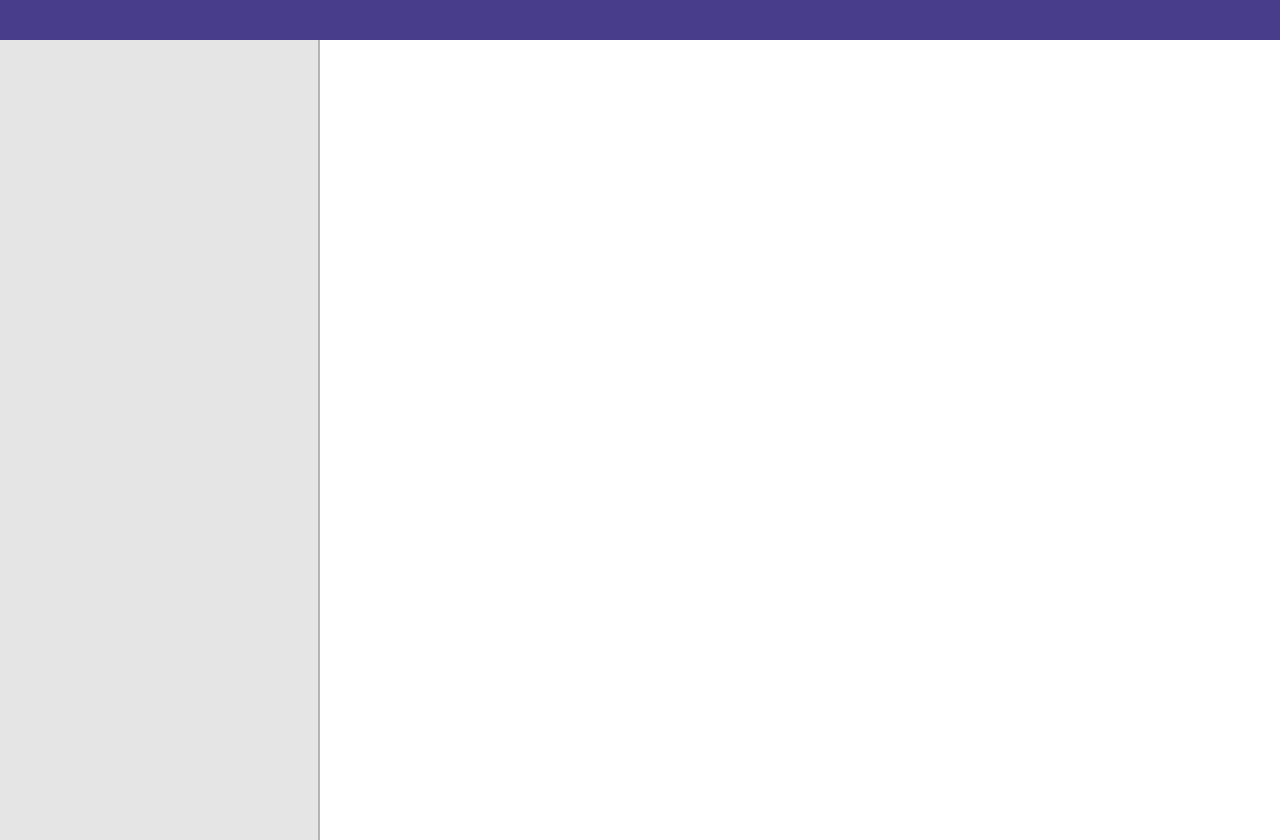
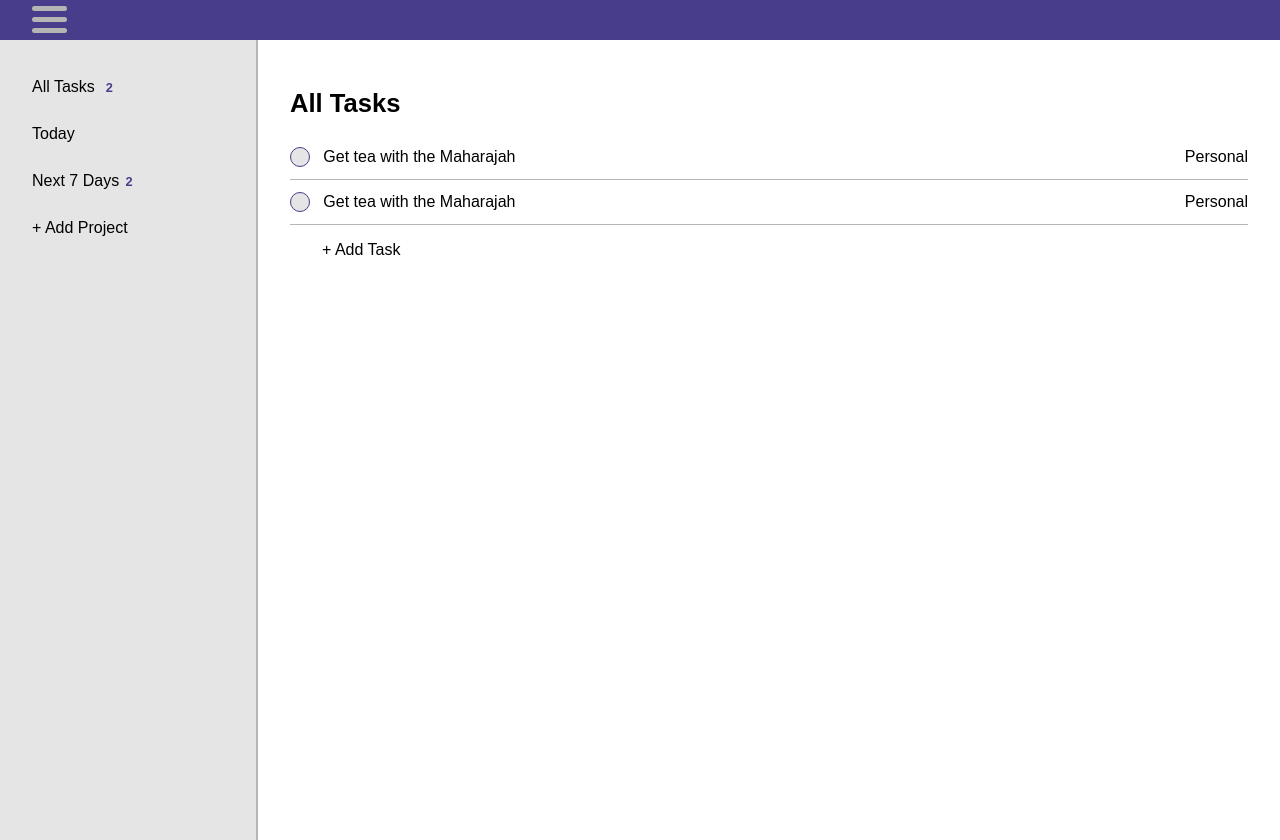
Before and after one commit to joshua-a-jones/todo-list-project, a plain HTML site: page index.html in a window 1280 px wide. Drawn offline with Linux system fonts and the light colour scheme.

Commit message:
added mouseover styling and some javascript for the list and task objects

```diff
--- a/index.css
+++ b/index.css
@@ -3,25 +3,36 @@
     --light-gray-bg: #e5e5e5;
     --dark-gray-bg: #b5b5b5;
     --dark-purple-bg: #483d8b;
+    --light-purple-bg: #D1D6FF;
 }
 
 /* typography */
 
+body {
+    font-family: Arial, Helvetica, sans-serif;
+}
 
+.count {
+    color: darkslateblue;
+    font-size: 0.8em;
+    font-weight: 600;
+    margin-left: 0.5em;
+}
+
+h1 {
+    font-size: 1.6em;
+}
 
 
 /* layout */
 
-header {
-
-}
 
 .container {
     display: flex;
 }
 
 .container-header {
-    background-color: ;
+
     height: 40px;
     background-color: var(--dark-purple-bg);
 }
@@ -38,8 +49,7 @@ main {
 }
 
 .container-side-bar {
-    width: 25%;
-    min-width: 16em;
+    width: 16em;
     background-color: var(--light-gray-bg);
     height: 100%;
     border-right: solid 2px var(--dark-gray-bg);
@@ -47,6 +57,97 @@ main {
 }
 
 .container-todo-list {
-    min-width: 75%;
+    flex:1;
+    max-width: 1280px;
     flex-direction: column;
+    padding: 2em;
 }
+
+nav {
+    padding: none;
+    margin: none;
+
+}
+
+ul {
+    list-style-type: none;
+    margin: 0;
+    padding: 0;
+}
+
+.container-side-bar ul {
+    margin-top: 2em;
+
+}
+
+.container-side-bar li {
+    margin: 1em 0 1em 2em;
+    vertical-align: middle;
+    padding: 0.4em 0;
+}
+
+.container-side-bar li:hover, #add-task:hover {
+    font-weight: 800;
+    cursor: pointer;
+}
+
+.container-todo-list-header {
+
+}
+
+#todo-list .button {
+    margin: 1em 0 0 2em;
+}
+
+.todo-task {
+    display: flex;
+    border-bottom: solid 1px var(--dark-gray-bg);
+    padding: 0.75em 0;
+    justify-content: space-between;
+    align-items: center;
+    cursor: pointer;
+}
+
+.todo-task:hover {
+    background-color: var(--light-purple-bg);
+
+}
+
+.todo-task p {
+    padding:0;
+    margin: 0;
+
+}
+
+.todo-task span {
+    display: flex;
+    align-items: center;
+
+}
+
+.check-button {
+    border-radius: 50%;
+    width: 1.5em;
+    height: 1.5em;
+    border: solid 1px var(--dark-purple-bg);
+    margin: 0 1em 0 0;
+    padding:0;
+    background-color: var(--light-gray-bg);
+
+}
+
+.burger-barn {
+    margin: 0 0 0 2em;
+}
+
+.burger {
+    width: 35px;
+    height: 5px;
+    background-color: var(--dark-gray-bg);
+    margin: 6px 0;
+    border-radius: 2.5px;
+  }
+
+  .burger-barn:hover {
+      filter: brightness(50%);
+  }
--- a/index.html
+++ b/index.html
@@ -12,13 +12,38 @@
     <body>
 
         <header>
-            <div class = 'container container-header'></div>
+            <div class = 'container container-header'>
+                <div class = 'burger-barn' id = "burger-button">
+                    <div class = 'burger'></div>
+                    <div class = 'burger'></div>
+                    <div class = 'burger'></div>
+                </div>
+            </div>
 
         </header>
 
-        <main class = 'container container-main'>
-            <div class = "container container-side-bar"></div>
-            <div class = 'container container-todo-list'></div>
+        <main class = 'container'>
+            <div class = "container container-side-bar" id = 'menu'>
+                <nav class = 'nav-side-bar'>
+                    <ul>
+                        <li>All Tasks <span class = 'count' id = 'all-tasks-count'>2</span></li>
+                        <li>Today</li>
+                        <li>Next 7 Days<span class = 'count' id = 'all-tasks-count'>2</span></li>
+                        <li>+ Add Project</li>
+                    </ul>
+                </nav>
+            </div>
+
+            <div class = 'container container-todo-list' id = 'todo-list'>
+                <div class = 'container container-todo-list-header'>
+                    <h1 id = 'task-list-name'>All Tasks</h1>
+                </div>
+                <div id = 'todo-list'>
+                    <div class = 'todo-task'><span><button class = 'check-button'></button><p>Get tea with the Maharajah</p></span> <p>Personal</p></div>
+                    <div class = 'todo-task'><span><button class = 'check-button'></button><p>Get tea with the Maharajah</p></span> <p>Personal</p></div>
+                    <div class = 'button' id = 'add-task'>+ Add Task</div>
+                </div>
+            </div>
         </main>
 
 
--- a/main.js
+++ b/main.js
@@ -1 +1 @@
-!function(e){var t={};function r(n){if(t[n])return t[n].exports;var o=t[n]={i:n,l:!1,exports:{}};return e[n].call(o.exports,o,o.exports,r),o.l=!0,o.exports}r.m=e,r.c=t,r.d=function(e,t,n){r.o(e,t)||Object.defineProperty(e,t,{enumerable:!0,get:n})},r.r=function(e){"undefined"!=typeof Symbol&&Symbol.toStringTag&&Object.defineProperty(e,Symbol.toStringTag,{value:"Module"}),Object.defineProperty(e,"__esModule",{value:!0})},r.t=function(e,t){if(1&t&&(e=r(e)),8&t)return e;if(4&t&&"object"==typeof e&&e&&e.__esModule)return e;var n=Object.create(null);if(r.r(n),Object.defineProperty(n,"default",{enumerable:!0,value:e}),2&t&&"string"!=typeof e)for(var o in e)r.d(n,o,function(t){return e[t]}.bind(null,o));return n},r.n=function(e){var t=e&&e.__esModule?function(){return e.default}:function(){return e};return r.d(t,"a",t),t},r.o=function(e,t){return Object.prototype.hasOwnProperty.call(e,t)},r.p="",r(r.s=0)}([function(e,t){}]);
+!function(e){var t={};function n(r){if(t[r])return t[r].exports;var u=t[r]={i:r,l:!1,exports:{}};return e[r].call(u.exports,u,u.exports,n),u.l=!0,u.exports}n.m=e,n.c=t,n.d=function(e,t,r){n.o(e,t)||Object.defineProperty(e,t,{enumerable:!0,get:r})},n.r=function(e){"undefined"!=typeof Symbol&&Symbol.toStringTag&&Object.defineProperty(e,Symbol.toStringTag,{value:"Module"}),Object.defineProperty(e,"__esModule",{value:!0})},n.t=function(e,t){if(1&t&&(e=n(e)),8&t)return e;if(4&t&&"object"==typeof e&&e&&e.__esModule)return e;var r=Object.create(null);if(n.r(r),Object.defineProperty(r,"default",{enumerable:!0,value:e}),2&t&&"string"!=typeof e)for(var u in e)n.d(r,u,function(t){return e[t]}.bind(null,u));return r},n.n=function(e){var t=e&&e.__esModule?function(){return e.default}:function(){return e};return n.d(t,"a",t),t},n.o=function(e,t){return Object.prototype.hasOwnProperty.call(e,t)},n.p="",n(n.s=0)}([function(e,t,n){"use strict";n.r(t),document.getElementById("burger-button").addEventListener("click",(function(){"hidden"===document.getElementById("menu").style.visibility?(document.getElementById("menu").style.visibility="visible",document.getElementById("menu").style.width="16em"):(document.getElementById("menu").style.visibility="hidden",document.getElementById("menu").style.width="0")}))}]);
```
